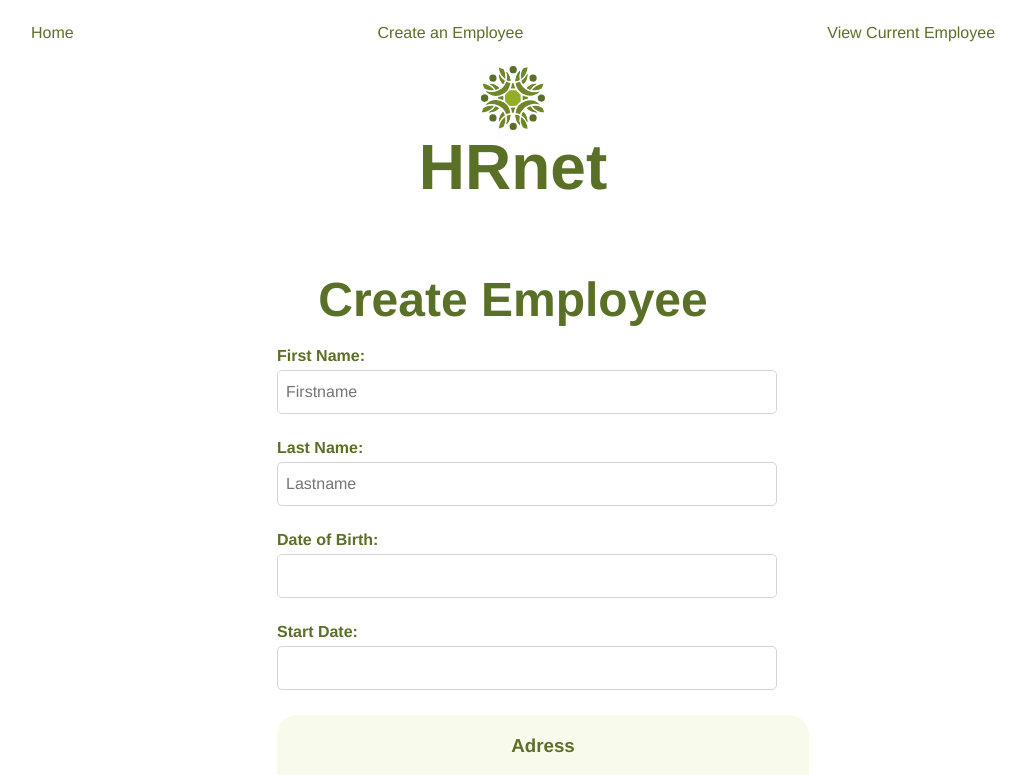
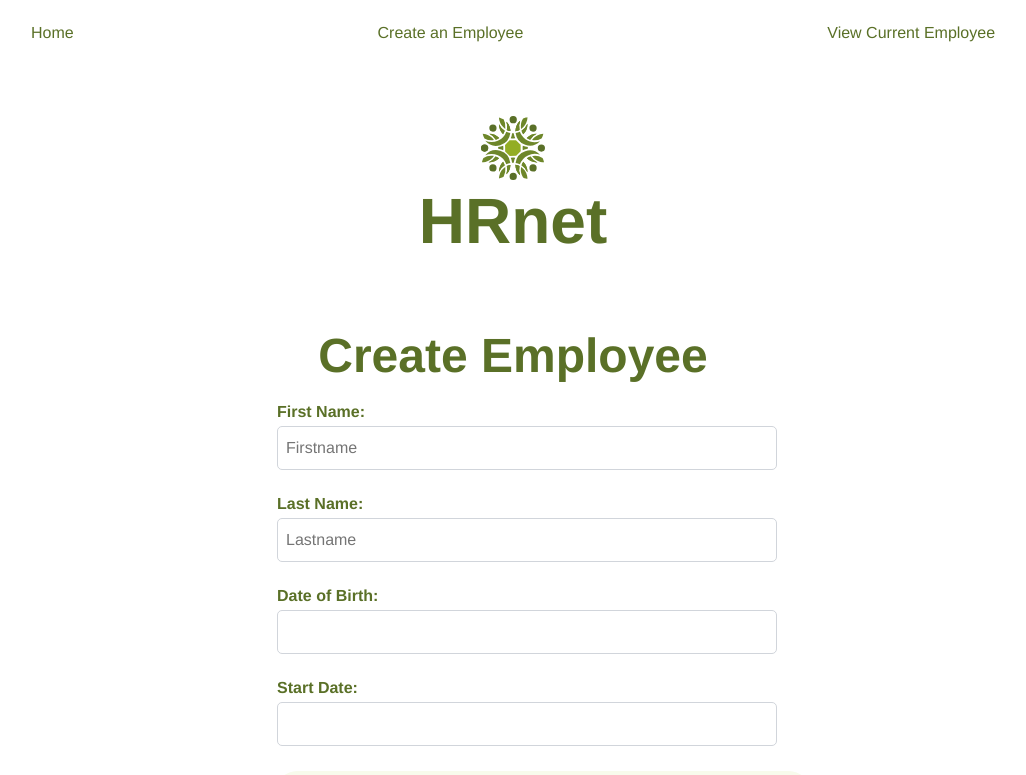
Before and after one commit to rayhearth/p14-hrnet, a React (Create React App) app: page /create-employee in a window 1280 px wide. Shown: the top 775 px of the page, without its empty margins (127-1153 px from the left). Built offline with nearby package versions, Linux system fonts and the light colour scheme.

Commit message:
sass  et ajout research view employee

```diff
--- a/src/components/Ui/Table.js
+++ b/src/components/Ui/Table.js
@@ -45,19 +45,14 @@ const Table = () => {
         [],
     )
 
-
     return (
         <div className='table'>
-            {employeesList ? (
-                <MaterialReactTable
-                    columns={columns}
-                    data={employeesList}
-                    enableRowSelection //enable some features
-                    enableColumnOrdering
-                    enableGlobalFilter={false} //turn off a feature
-                />) : (
-                <p>No data available in table</p>
-            )}
+            <MaterialReactTable
+                columns={columns}
+                data={employeesList}
+                enableFullScreenToggle={false}
+                enableDensityToggle={false}
+            />
         </div>
     );
 };
--- a/src/pages/CreateEmployee.js
+++ b/src/pages/CreateEmployee.js
@@ -7,10 +7,13 @@ const CreateEmployee = () => {
 
     return (
         <div className='create-employee'>
-            <img
-                src={process.env.PUBLIC_URL + 'icon.svg'}
-                alt="HRnet Logo" />
-            <h1>HRnet</h1>
+            <div className="banner">
+                <img
+                    src={process.env.PUBLIC_URL + 'icon.svg'}
+                    alt="HRnet Logo"
+                    className='logo-banner' />
+                <h1>HRnet</h1>
+            </div>
             <CreateForm />
         </div>
     );
--- a/src/pages/CurrentEmployees.js
+++ b/src/pages/CurrentEmployees.js
@@ -4,7 +4,14 @@ import Table from '../components/Ui/Table';
 const CurrentEmployees = () => {
     return (
         <div className='currentEmployees'>
-            <h1>Current Employees</h1>
+            <div className="banner">
+                <img
+                    src={process.env.PUBLIC_URL + 'icon.svg'}
+                    alt="HRnet Logo"
+                    className='logo-banner' />
+                <h1>Current Employees</h1>
+
+            </div>
             <Table />
         </div>
     );
--- a/src/sass/base/reset.scss
+++ b/src/sass/base/reset.scss
@@ -32,6 +32,15 @@ h2 {
     font-size: 3rem;
 }
 
+.banner {
+    margin: 50px 0;
+}
+
+.logo-banner {
+    width: 4rem;
+    height: 100%;
+}
+
 ul,
 ol,
 li {
--- a/src/sass/pages/createEmployee.scss
+++ b/src/sass/pages/createEmployee.scss
@@ -2,14 +2,9 @@
     display: flex;
     flex-direction: column;
     align-items: center;
-    img {
-        width: 4rem;
-        height: 100%;
-    }
     form {
         display: flex;
         flex-direction: column;
-        margin-top: 3rem;
         // align-items: center;
         gap: 1.25rem;
         padding: 1.25rem;
```
